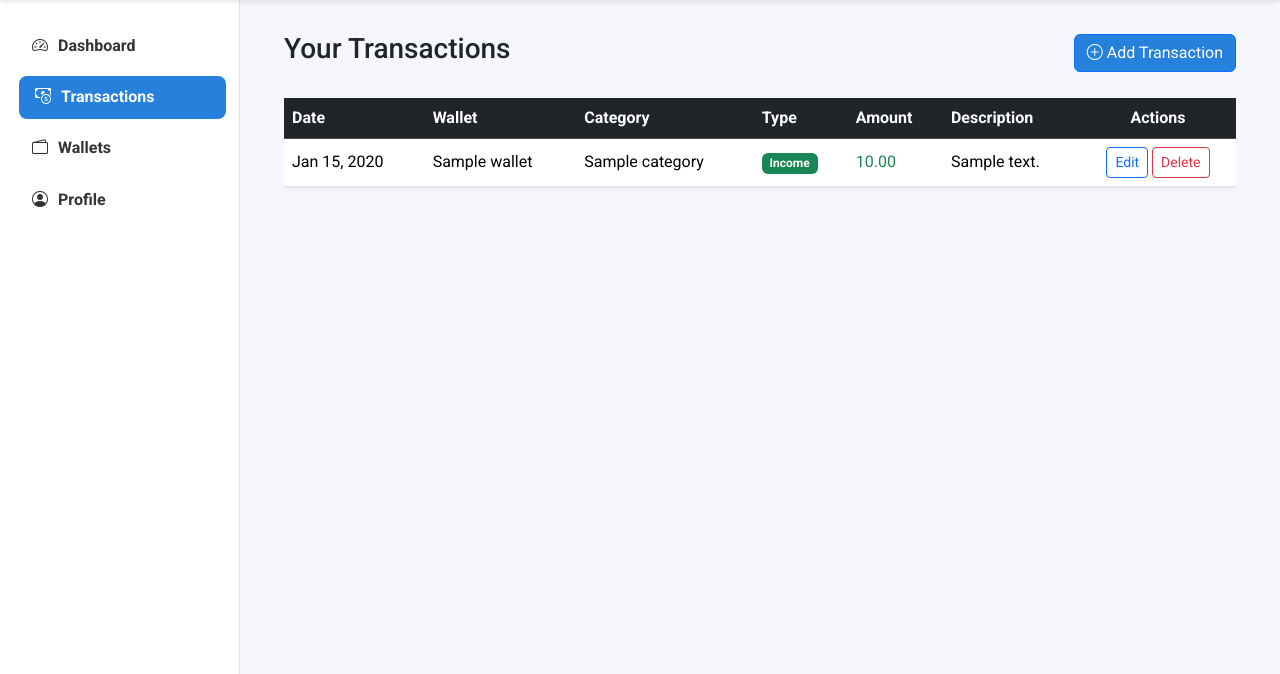
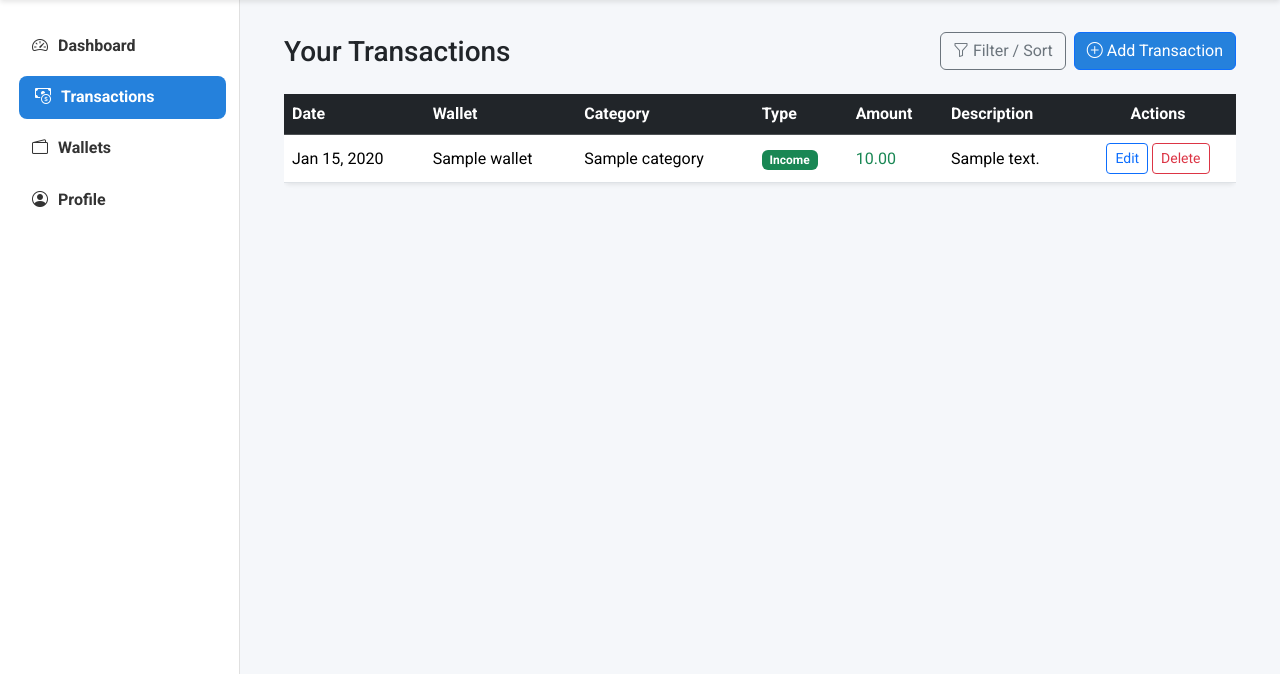
Before and after one commit to Ahmedarain111/ExpenseTracker, a Django app: page /expenses/transactions/ in a window 1280 px wide. Shown: the part 62-736 px from the top of the page. Run offline with Django 5.2, Linux system fonts and the light colour scheme; a user stored in the database is signed in; tables that the repository leaves empty hold one stand-in row (values such as "Sample post"); some libraries are stand-ins or nearby versions.

Commit message:
Add filter function

```diff
--- a/expenses/templates/expenses/transactions.html
+++ b/expenses/templates/expenses/transactions.html
@@ -4,11 +4,54 @@
 
 {% block content %}
 <div class="container">
-    <div class="d-flex justify-content-between align-items-center mb-4">
-        <h3>Your Transactions</h3>
-        <a href="{% url 'expenses:add_transaction' %}" class="btn btn-primary" style="background-color: #2581dc;">
-            <i class="bi bi-plus-circle"></i> Add Transaction
-        </a>
+    <div class="d-flex justify-content-between align-items-center mb-4 flex-wrap">
+        <h3 class="mb-2 mb-md-0">Your Transactions</h3>
+        <div class="d-flex gap-2">
+            <button class="btn btn-outline-secondary" type="button" data-bs-toggle="collapse" data-bs-target="#filterSection" aria-expanded="false" aria-controls="filterSection">
+                <i class="bi bi-funnel"></i> Filter / Sort
+            </button>
+            <a href="{% url 'expenses:add_transaction' %}" class="btn btn-primary" style="background-color: #2581dc;">
+                <i class="bi bi-plus-circle"></i> Add Transaction
+            </a>
+        </div>
+    </div>
+
+    <div class="collapse mb-4" id="filterSection">
+        <form method="get" class="card shadow-sm border-0 p-3 bg-white">
+            <div class="row g-3 align-items-end">
+                <div class="col-md-4">
+                    <label for="wallet" class="form-label fw-semibold">Filter by Wallet</label>
+                    <select id="wallet" name="wallet" class="form-select">
+                        <option value="">All Wallets</option>
+                        {% for w in wallets %}
+                            <option value="{{ w.id }}" {% if request.GET.wallet == w.id|stringformat:"s" %}selected{% endif %}>
+                                {{ w.name }}
+                            </option>
+                        {% endfor %}
+                    </select>
+                </div>
+
+                <div class="col-md-4">
+                    <label for="sort" class="form-label fw-semibold">Sort By</label>
+                    <select id="sort" name="sort" class="form-select">
+                        <option value="">Default (Newest First)</option>
+                        <option value="amount_asc" {% if request.GET.sort == 'amount_asc' %}selected{% endif %}>Amount (Low → High)</option>
+                        <option value="amount_desc" {% if request.GET.sort == 'amount_desc' %}selected{% endif %}>Amount (High → Low)</option>
+                        <option value="date_asc" {% if request.GET.sort == 'date_asc' %}selected{% endif %}>Date (Oldest → Newest)</option>
+                        <option value="date_desc" {% if request.GET.sort == 'date_desc' %}selected{% endif %}>Date (Newest → Oldest)</option>
+                    </select>
+                </div>
+
+                <div class="col-md-4 d-flex gap-2">
+                    <button type="submit" class="btn btn-primary flex-fill">
+                        <i class="bi bi-check2-circle"></i> Apply
+                    </button>
+                    <a href="{% url 'expenses:transactions' %}" class="btn btn-outline-secondary flex-fill">
+                        <i class="bi bi-arrow-clockwise"></i> Reset
+                    </a>
+                </div>
+            </div>
+        </form>
     </div>
 
     {% if transactions %}
@@ -30,13 +73,7 @@
                 <tr>
                     <td>{{ t.date|date:"M d, Y" }}</td>
                     <td>{{ t.wallet.name }}</td>
-                    <td>
-                        {% if t.category %}
-                        {{ t.category.name }}
-                        {% else %}
-                        —
-                        {% endif %}
-                    </td>
+                    <td>{% if t.category %}{{ t.category.name }}{% else %}—{% endif %}</td>
                     <td>
                         {% if t.type == "income" %}
                         <span class="badge bg-success">Income</span>
@@ -47,13 +84,7 @@
                     <td class="{% if t.type == 'income' %}text-success{% else %}text-danger{% endif %}">
                         {{ t.signed_amount }}
                     </td>
-                    <td>
-                        {% if t.description %}
-                        {{ t.description }}
-                        {% else %}
-                        —
-                        {% endif %}
-                    </td>
+                    <td>{% if t.description %}{{ t.description }}{% else %}—{% endif %}</td>
                     <td class="text-center">
                         <a href="{% url 'expenses:edit_transaction' t.id %}" class="btn btn-sm btn-outline-primary">
                             Edit
@@ -71,9 +102,7 @@
     <div class="text-center py-5 text-muted">
         <i class="bi bi-inbox fs-1 d-block mb-3"></i>
         <p>No transactions found. Start by adding one!</p>
-        <a href="{% url 'expenses:add_transaction' %}" class="btn btn-primary">
-            Add Transaction
-        </a>
+        <a href="{% url 'expenses:add_transaction' %}" class="btn btn-primary">Add Transaction</a>
     </div>
     {% endif %}
 </div>
--- a/expenses/views.py
+++ b/expenses/views.py
@@ -92,20 +92,30 @@ def dashboard_view(request):
     return render(request, "expenses/dashboard.html", context)
 
 
-@login_required
 def transactions_view(request):
-    profile = get_object_or_404(Profile, user=request.user)
-    user_transactions = Transaction.objects.filter(profile=profile).select_related(
-        "wallet", "category"
-    )
+    transactions = Transaction.objects.filter(profile=request.user.profile)
+    wallets = Wallet.objects.filter(profile=request.user.profile)
 
-    return render(
-        request,
-        "expenses/transactions.html",
-        {
-            "transactions": user_transactions,
-        },
-    )
+    wallet_id = request.GET.get('wallet')
+    sort_option = request.GET.get('sort')
+
+    if wallet_id:
+        transactions = transactions.filter(wallet_id=wallet_id)
+
+    if sort_option == 'amount_asc':
+        transactions = transactions.order_by('amount')
+    elif sort_option == 'amount_desc':
+        transactions = transactions.order_by('-amount')
+    elif sort_option == 'date_asc':
+        transactions = transactions.order_by('date')
+    elif sort_option == 'date_desc':
+        transactions = transactions.order_by('-date')
+
+    return render(request, 'expenses/transactions.html', {
+        'transactions': transactions,
+        'wallets': wallets
+    })
+
 
 
 @login_required
--- a/templates/base.html
+++ b/templates/base.html
@@ -184,5 +184,7 @@
             sidebar.classList.toggle('show');
         });
     </script>
+    <script src="https://cdn.jsdelivr.net/npm/bootstrap@5.3.3/dist/js/bootstrap.bundle.min.js"></script>
+
 </body>
 </html>
```
